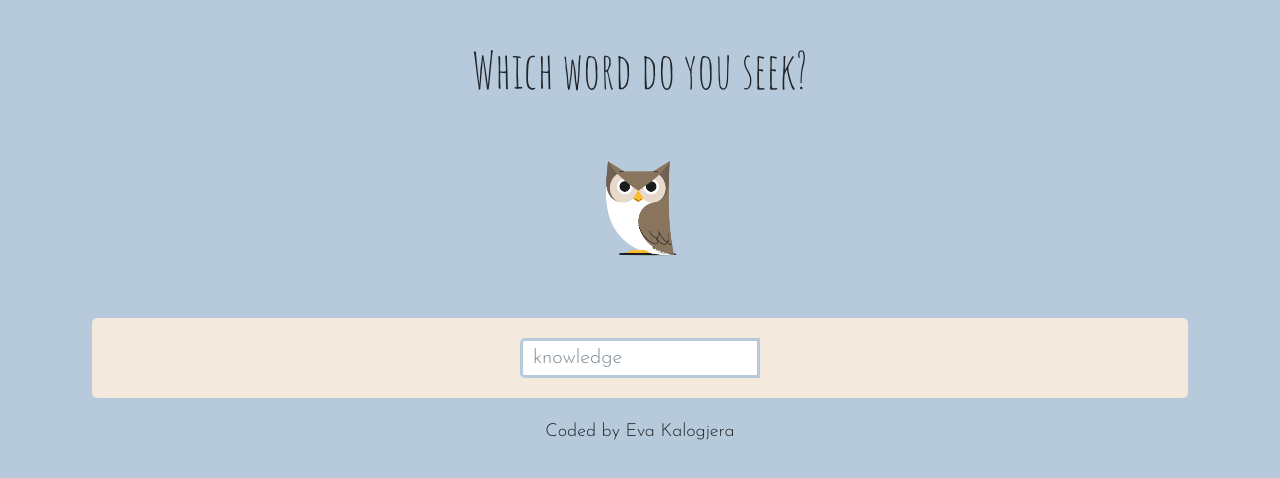
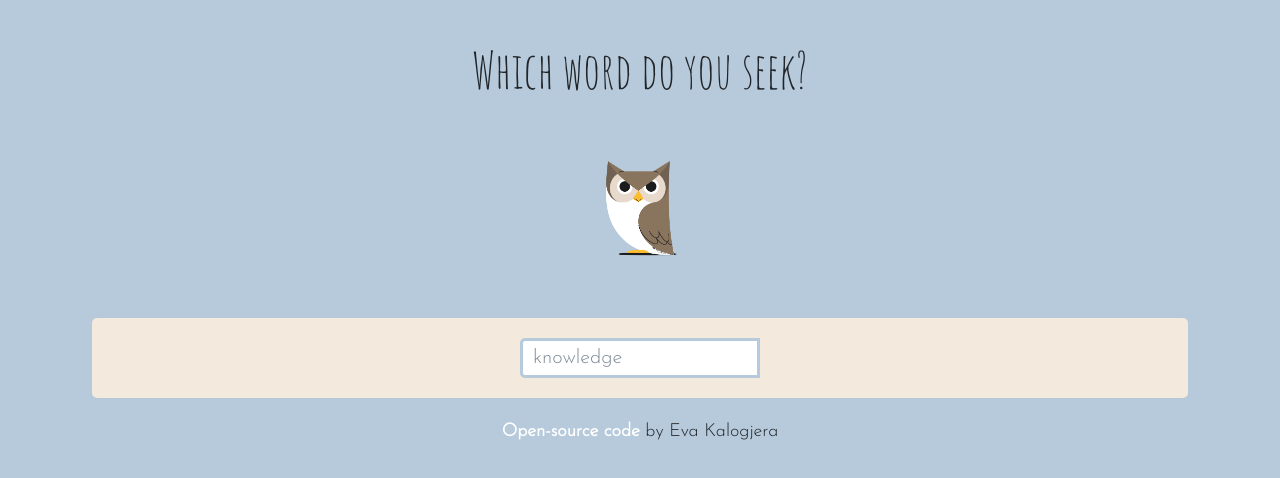
Before and after one commit to evakalo/dictionary-project, a React (Create React App) app: page / in a window 1280 px wide. Shown: the top 478 px of the page. Built offline with nearby package versions, Linux system fonts and the light colour scheme; no server answers.

Commit message:
added the link for github

```diff
--- a/src/App.js
+++ b/src/App.js
@@ -13,7 +13,16 @@
         <main>
           <Dictionary defaultKeyword="knowledge" />
         </main>
-        <footer>Coded by Eva Kalogjera </footer>
+        <footer>
+          <a
+            href="https://github.com/evakalo/dictionary-project"
+            target="_blank"
+            rel="noreferrer"
+          >
+            Open-source code{" "}
+          </a>{" "}
+          by Eva Kalogjera{" "}
+        </footer>
       </div>
     </div>
   );
--- a/src/Dictionary.css
+++ b/src/Dictionary.css
@@ -69,12 +69,12 @@
   margin: 10px;
 }
 
-.Synonyms h2 {
-  color: black;
-}
-
 .Photos img {
   border-radius: 4px;
   margin-top: 2px;
   margin-bottom: 2px;
 }
+
+a {
+  color: white;
+}
```
